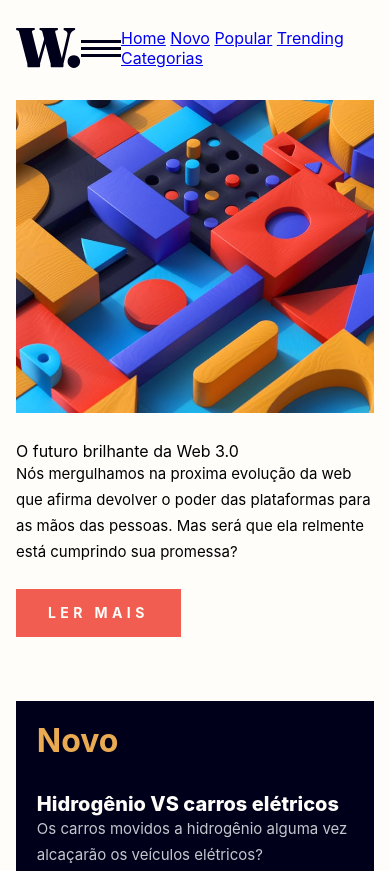
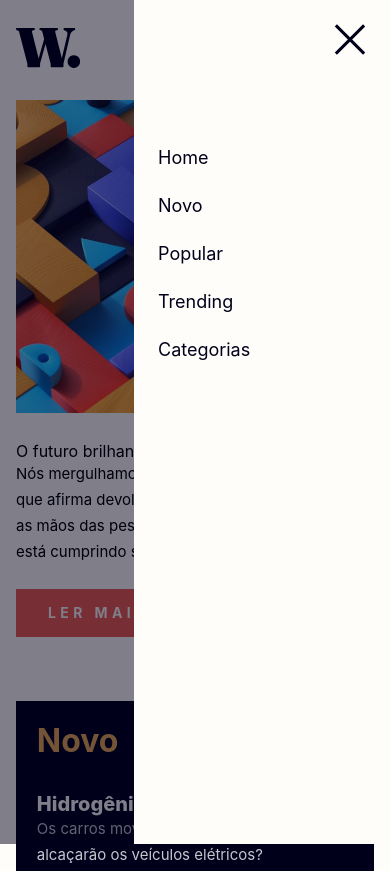
Before and after one commit to Josafa-M/noticias, a plain HTML site: page index.html in a window 390 px wide. Shown: the top 871 px of the page. Drawn offline with Linux system fonts and the light colour scheme.

Commit message:
Estilização do nav.mobile.

```diff
--- a/index.html
+++ b/index.html
@@ -12,7 +12,7 @@
   <title>W. Notícias</title>
 
 </head>
-<body>
+<body class="menu-open">
   <header class="header-mobile">
     <img src="./assets/images/logo.svg" alt="Logo do site de noticias W."
 
@@ -21,6 +21,10 @@
     </button>
 
     <nav>
+      <button>
+        <img src="./assets/images/icon-menu-close.svg" alt="icone de X para fechar o menu">
+      </button>
+
       <a href="#">Home</a>
       <a href="#">Novo</a>
       <a href="#">Popular</a>
--- a/style.css
+++ b/style.css
@@ -21,6 +21,18 @@ body {
   background-color: var(--almost-white);
 }
 
+body.menu-open::before {
+  content: "";
+  position: fixed;
+  height: 100vh;
+  width: 100%;
+  background-color: rgba(0, 0, 26, 0.5);
+  top: 0;
+  left: 0;
+}
+
+
+
 .header-mobile {
   display: flex;
   justify-content: space-between;
@@ -31,6 +43,33 @@ body {
 .header-mobile button {
   border: none;
   background: none;
+  width: fit-content;
+}
+
+.header-mobile nav {
+  position: fixed;
+  background-color: var(--almost-white);
+  right: 0;
+  top: 0;
+  height: 100vh;
+  width: 16rem;
+  z-index: 999;
+  display: flex;
+  flex-direction: column;
+  padding: 1.5rem;
+  gap: 1.5rem;
+}
+
+.header-mobile nav button {
+  align-self: flex-end;
+  margin-bottom: 4rem;
+}
+
+.header-mobile nav a {
+  text-decoration: none;
+  color: var(--dark-blue);
+  font-size: 1.125rem;
+  line-height: 1.5rem;
 }
 
 .primeira-secao {
```
